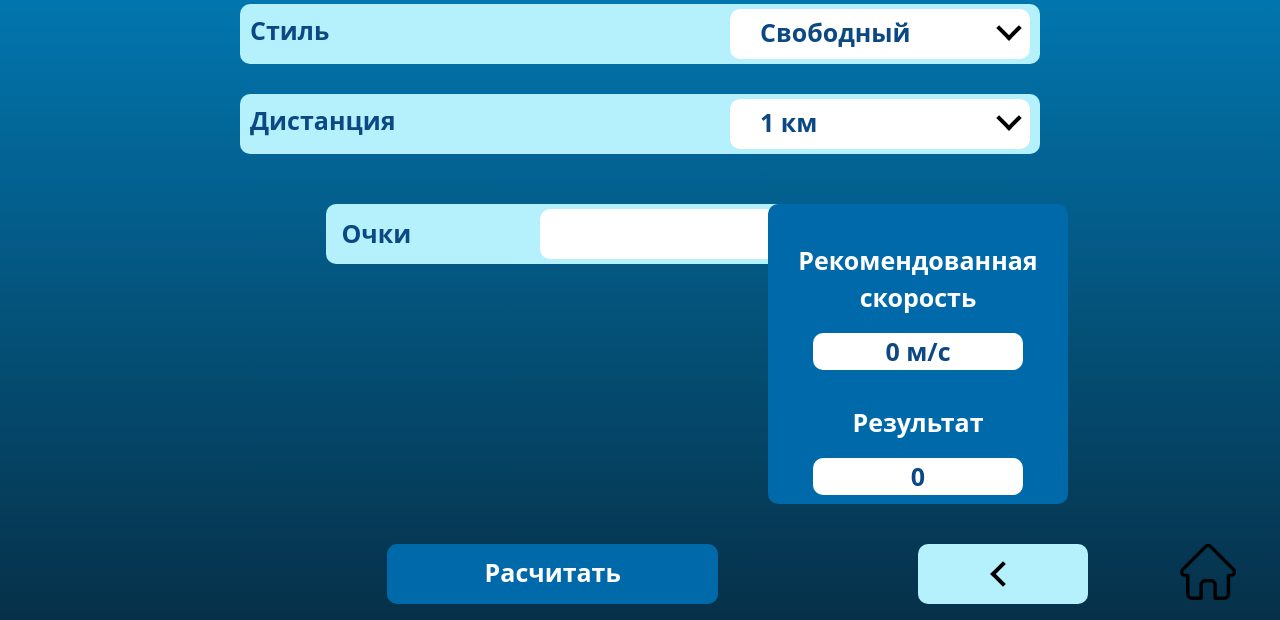
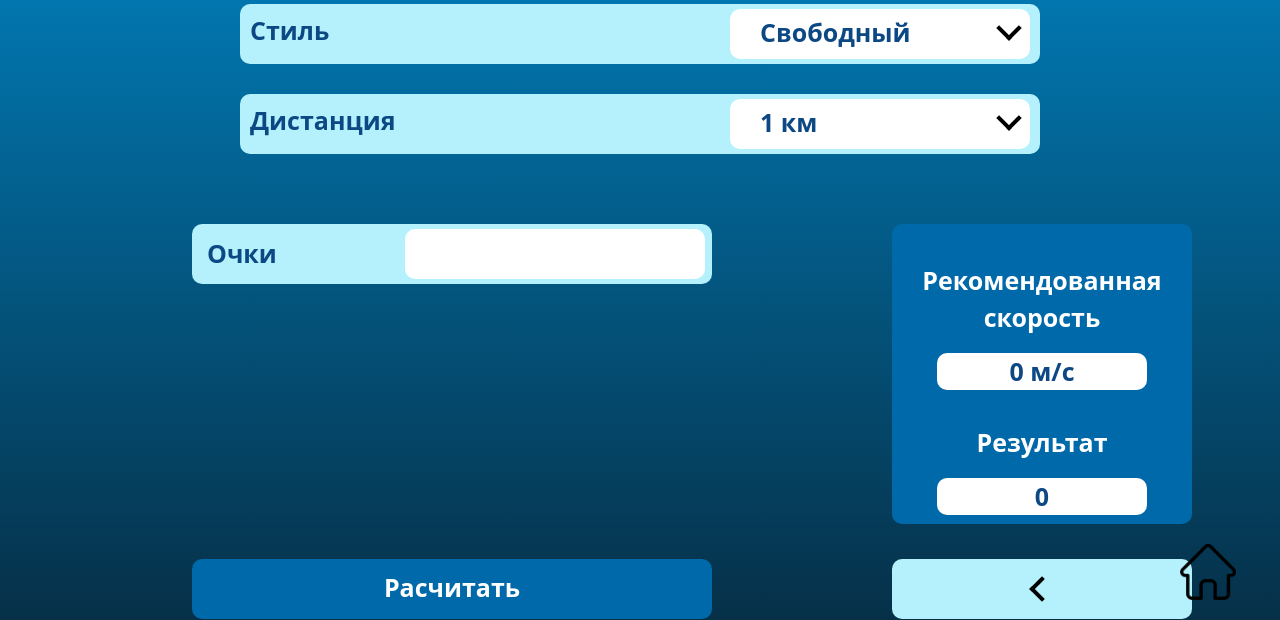
Before and after one commit to maxkosalex/App-To-Web, a Flask app: page /Scoring-points/points in a window 1280 px wide. Shown: the part 180-800 px from the top of the page. Run offline with Flask 3, Linux system fonts and the light colour scheme.

Commit message:
BUG FIX#2

```diff
--- a/templates/Scoring_points.html
+++ b/templates/Scoring_points.html
@@ -57,11 +57,10 @@
 
     .bbox{
             margin-top:20px;
-            margin-left:15%;
             background-color: #B4F1FC;
             border-radius:10px;
             min-width:520px;
-            width:40%;
+            width:520px;
             height:60px;
             font-size:25px;
             font-weight:700;
@@ -82,9 +81,9 @@
         width:300px;
         height:300px;
         background:#0069AA;
-        position:absolute;
+
         border-radius:10px;
-        margin-left:45%;
+        margin-left:180px;
         margin-top:20px;
     }
 
--- a/templates/Scoring_points_point.html
+++ b/templates/Scoring_points_point.html
@@ -15,8 +15,7 @@
     font-size:25px;
     font-weight:700;
     height:60px;
-    margin-left:195px;
-    width:60%;
+    width:520px;
 }
 
 .hov-btn-1:hover{
@@ -28,8 +27,8 @@
     height:60px;
     width:40%;
     background:#B4F1FC;
-    margin-left:200px;
-    width:30%;
+    margin-left:180px;
+    width:300px;
 }
 
 .hov-btn-2:hover{
@@ -40,8 +39,9 @@
 
 
 </style>
-
-<div style="margin-top:50px;">
+<center>
+<div style="margin-top:50px; display:grid; width:1000px;">
+    <div style="display:flex;">
         <div class="bbox">
             <p>Очки</p>
             <div class="btn-accordion" style="margin-left:41%">
@@ -58,8 +58,8 @@
 
             </div>
         </div>
-</div>
-<div style="margin-top:-60px;" class="bbbox">
+
+        <div class="bbbox">
                     <center>
                     <div style="min-height:200px;">
                         <p><br>Рекомендованная<br>скорость</p>
@@ -73,7 +73,9 @@
                     </center>
         </div>
 
-<div style="display:flex; margin-top:270px;">
+    </div>
+
+    <div style="display:flex; margin-top:25px;">
             <div class="ellipse hov-btn-1" onclick="calculate_points()">
                 <center>
                     <a> Расчитать</a>
@@ -84,6 +86,11 @@
                 <a href="/Scoring-points" style="margin-top:-10px;"><p><i class="arrow left"></i></p></a></center>
             </div>
     </div>
+
+</div>
+</center>
+
+
 
 
 <script>
--- a/templates/Table.html
+++ b/templates/Table.html
@@ -88,7 +88,7 @@
   </div>
 </nav>
 
-<div class="scrollable-table-container" style="width:80%; margin-left:10%; margin-top:80px; margin-bottom:20px">
+<div class="scrollable-table-container" style="width:80%; margin-left:10%; margin-top:130px; margin-bottom:20px;position:absolute; height:80%">
     <table class="table table-info table-striped" translate="no" style="font-weight:600;">
 
         <thead style="position:sticky;top: 0;">
```
Also changed, not shown: templates/Scoring_points_rez.html (+17 -5 lines). Lines whose indentation alone changed are shown as unchanged.
